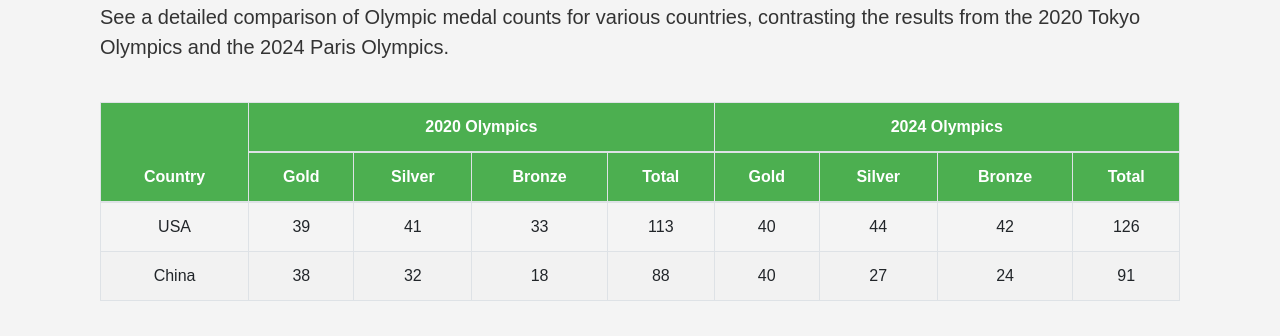
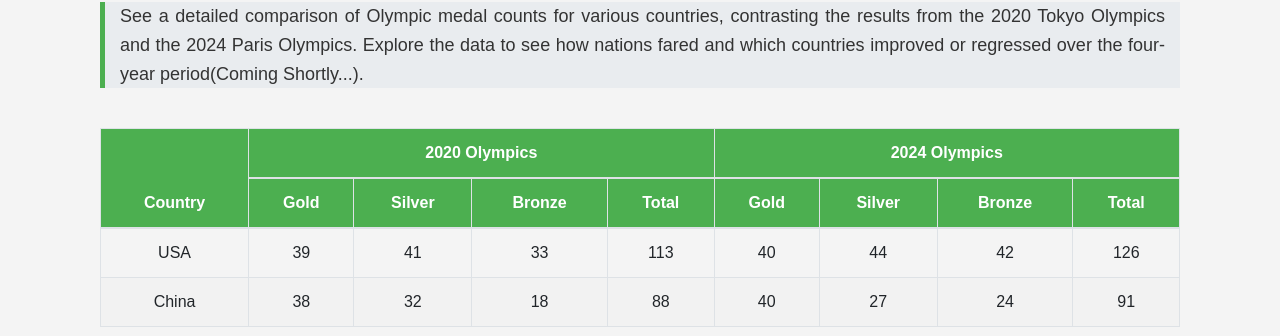
Before and after one commit to raviliv/olympics-medal-comparison, a plain HTML site: page index.html in a window 1280 px wide. Shown: the part 74-410 px from the top of the page. Drawn offline with nearby package versions, Linux system fonts and the light colour scheme.

Commit message:
Updated the summary and medals

```diff
--- a/index.html
+++ b/index.html
@@ -63,8 +63,8 @@
     <div class="container">
         <div class="container">
         <h1>Olympics Medal Count Comparison: 2020 vs 2024</h1>
-        <p class="lead">
-            See a detailed comparison of Olympic medal counts for various countries, contrasting the results from the 2020 Tokyo Olympics and the 2024 Paris Olympics.
+        <p class="summary">
+            See a detailed comparison of Olympic medal counts for various countries, contrasting the results from the 2020 Tokyo Olympics and the 2024 Paris Olympics. Explore the data to see how nations fared and which countries improved or regressed over the four-year period(Coming Shortly...).
         </p>
 
         <!-- Medal Table -->
```
